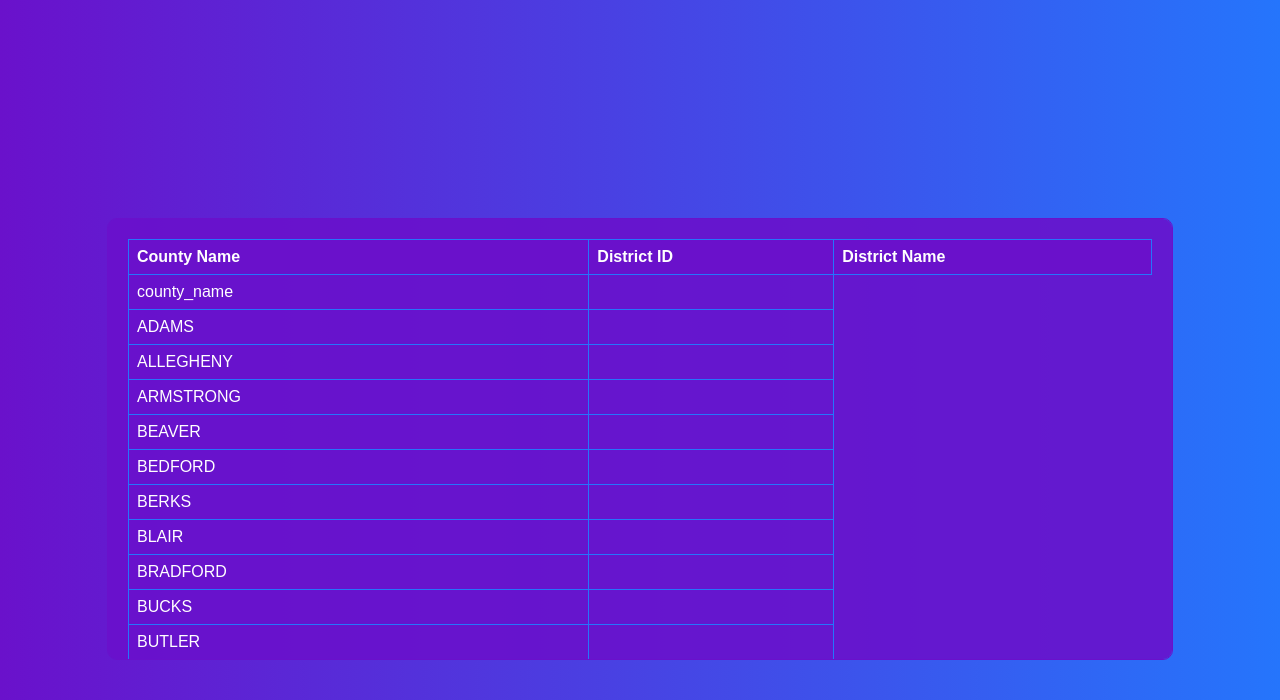
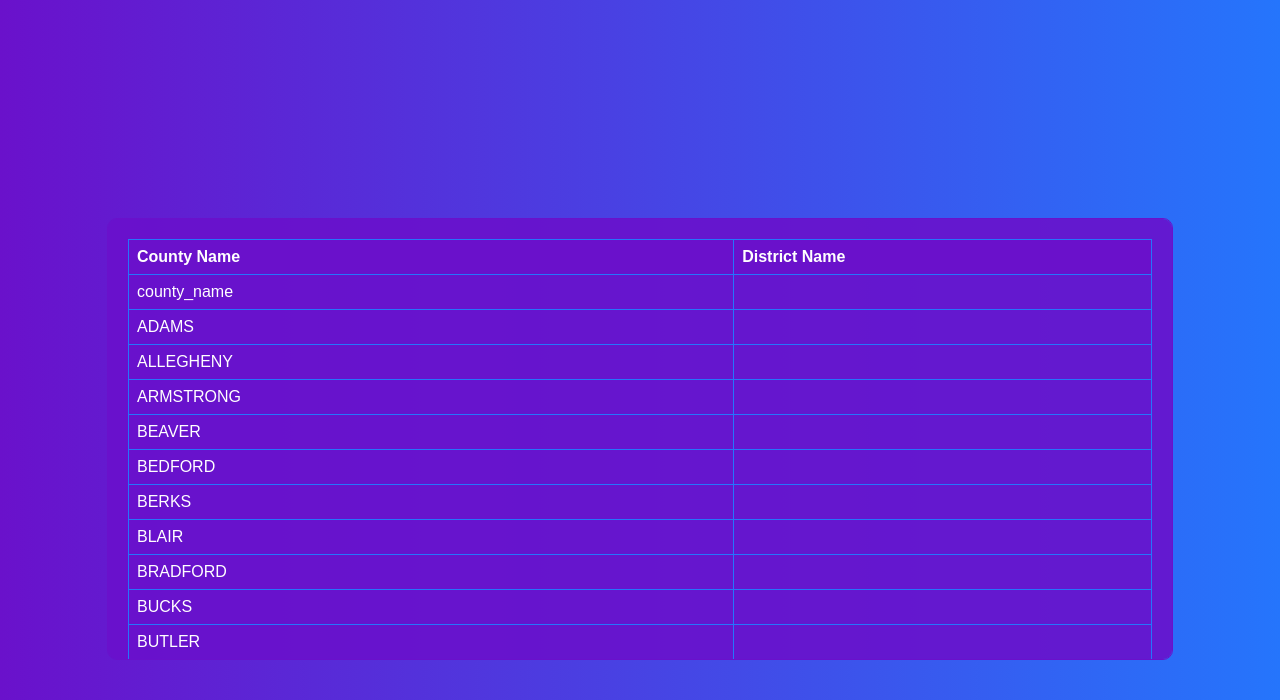
Before and after one commit to andrew-th/insightedu, a Django app: page /districtform/ in a window 1280 px wide. Shown: the part 861-1561 px from the top of the page. Run offline with Django 4.2, Linux system fonts and the light colour scheme; data comes from the database, SQL or seed files in the repository.

Commit message:
Update districtform.html

```diff
--- a/myproject/myapp/templates/myapp/districtform.html
+++ b/myproject/myapp/templates/myapp/districtform.html
@@ -48,7 +48,6 @@
             <thead>
                 <tr>
                     <th>County Name</th>
-                    <th>District ID</th>
                     <th>District Name</th>
                 </tr>
             </thead>
```
